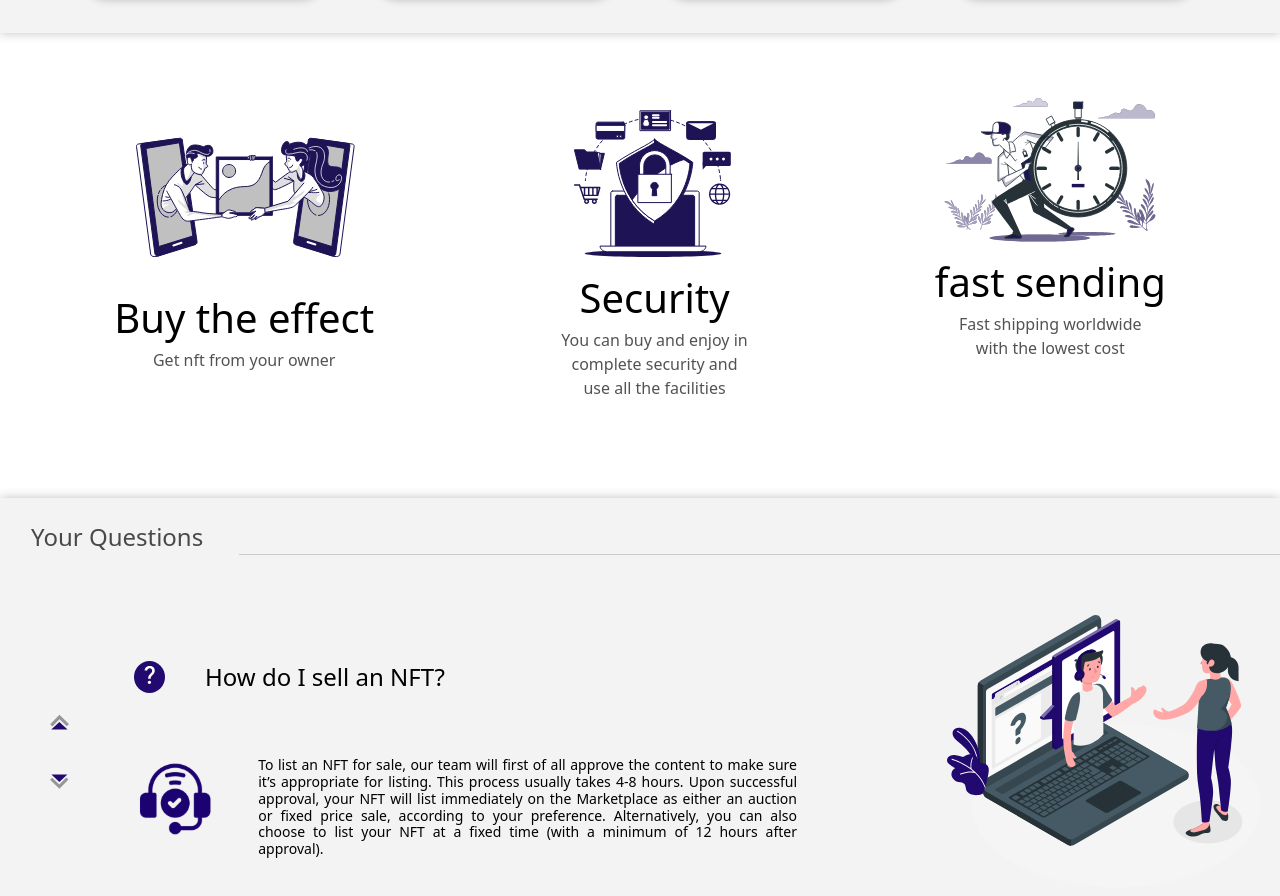
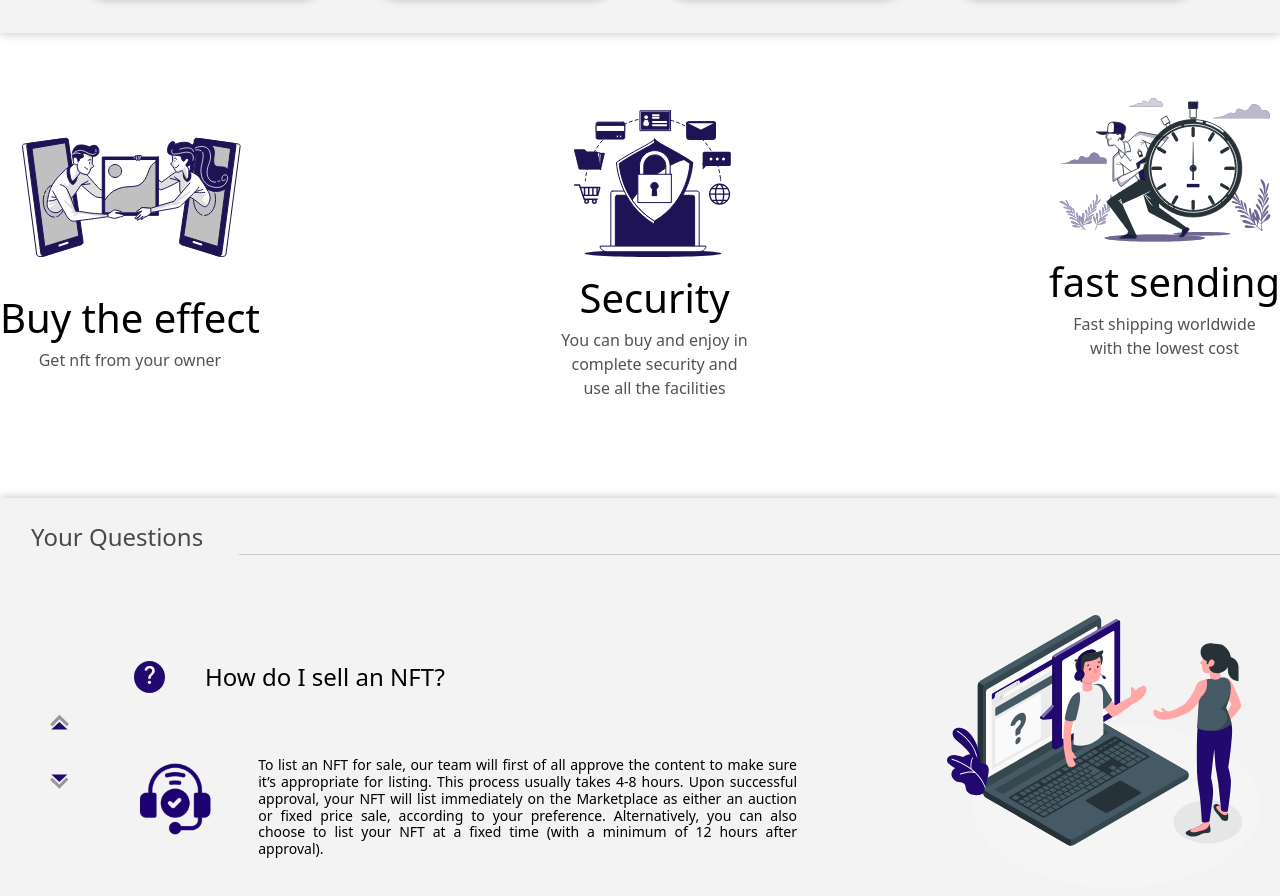
Before and after one commit to danyalbani240/NFTShop, a Nuxt app: page / in a window 1280 px wide. Shown: the part 2688-3584 px from the top of the page. Built offline with nearby package versions, Linux system fonts and the light colour scheme.

Commit message:
static width removed

```diff
--- a/assets/style/_benefits.scss
+++ b/assets/style/_benefits.scss
@@ -1,5 +1,5 @@
 .benefits{
-    width: 1051.51px;
+
 
     margin-top: 65px;
     padding-bottom: 98.3px;
```
